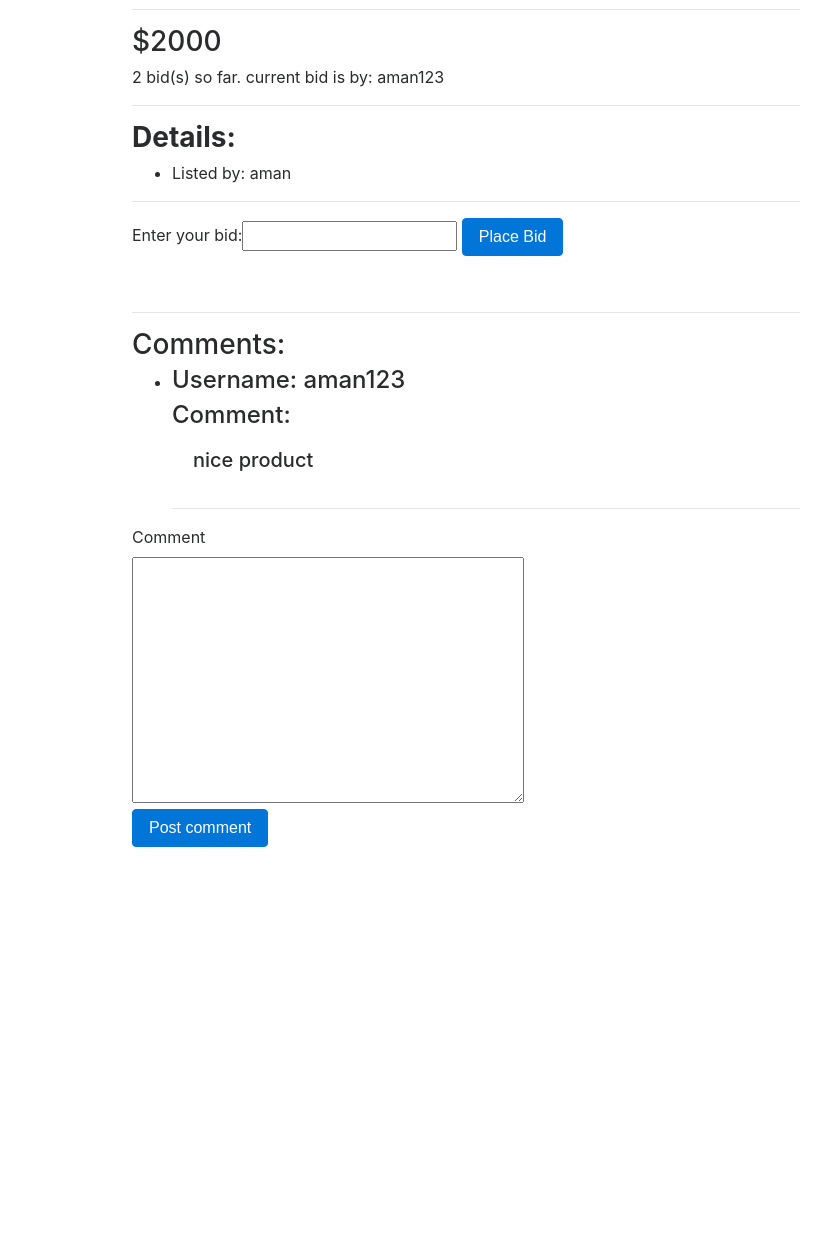
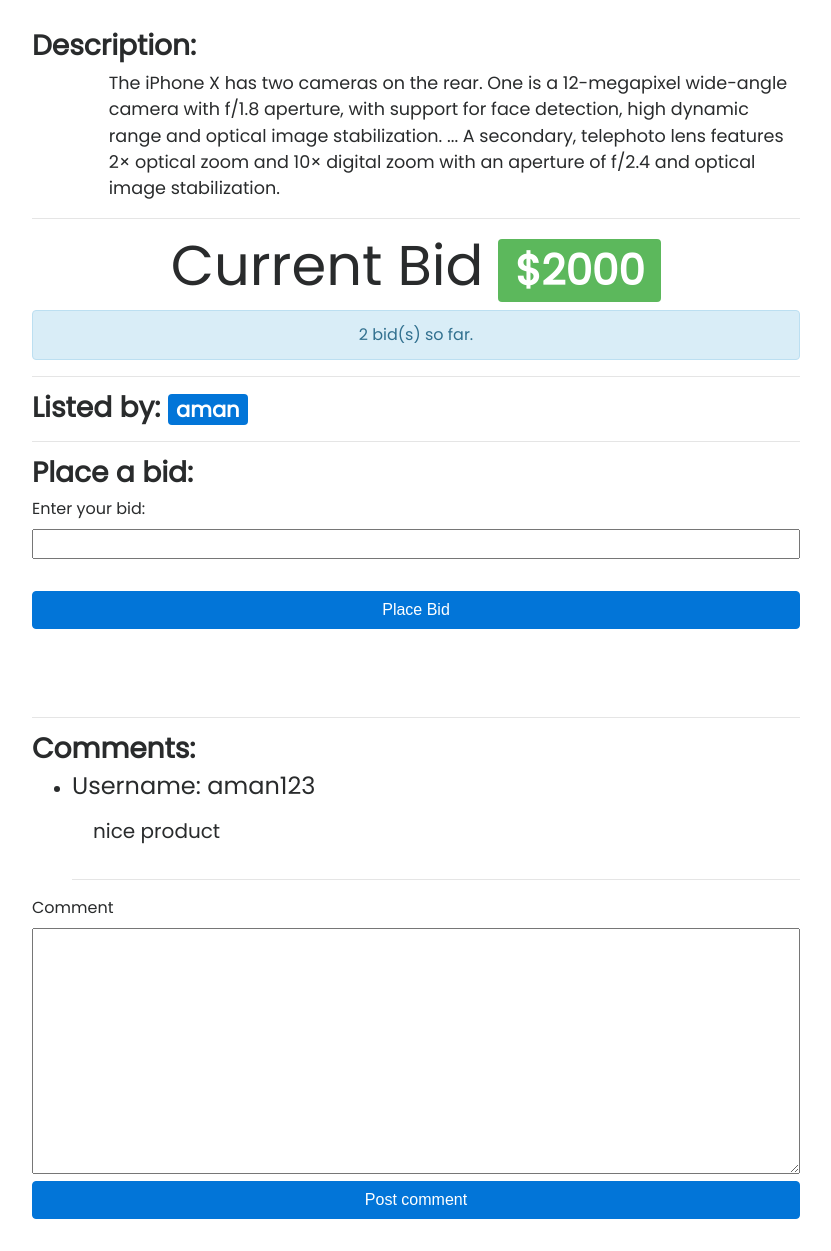
Before and after one commit to amanaligit/auctions, a Django app: page /2 in a window 1280 px wide. Shown: the part 638-1889 px from the top of the page, without its empty margins (224-1055 px from the left). Before the commit the page ends 1485 px from the top, so only its background shows below. Run offline with Django 3.2, Linux system fonts and the light colour scheme; a user stored in the database is signed in; data comes from the database, SQL or seed files in the repository; both versions use the stored data as it was after the commit; some libraries are stand-ins or nearby versions.

Commit message:
some css changes

```diff
--- a/auctions/static/auctions/styles.css
+++ b/auctions/static/auctions/styles.css
@@ -1,10 +1,41 @@
 body {
-    padding-left: 100px;
-    margin-left: 100px;
+  font-family: "poppins", sans-serif !important;
 }
 .center {
-    display: block;
-    margin-left: auto;
-    margin-right: auto;
-    width: 50%;
-  }
+  display: block;
+  margin-left: auto;
+  margin-right: auto;
+  width: 50%;
+}
+
+textarea {
+  min-width: 100%;
+  max-height: 10%;
+}
+
+p {
+  margin-left: 10%;
+  font-size: 1.1rem;
+}
+
+input {
+  width: 100%;
+  margin-bottom: 2rem;
+}
+
+.img-listing {
+  display: block;
+  margin: 2rem;
+  border-radius: 10%;
+  margin-left: auto;
+  margin-right: auto;
+  width: 70%;
+}
+
+.card {
+  margin: 3rem;
+}
+
+.card-total :hover {
+  box-shadow: 8px 8px 8px blue;
+}
--- a/auctions/templates/auctions/create_listing.html
+++ b/auctions/templates/auctions/create_listing.html
@@ -2,7 +2,8 @@
 {%load crispy_forms_tags %}
 
 {% block body %}
-    <h2>Create Listings</h2>
+    <h2 class="text-center display-4">Create Listings</h2>
+    <hr>
     <div class="form-group">
     {% crispy form form.helper %}
     </div>
--- a/auctions/templates/auctions/layout.html
+++ b/auctions/templates/auctions/layout.html
@@ -3,12 +3,18 @@
 <!DOCTYPE html>
 <html lang="en">
     <head>
+    <link rel="stylesheet" type="text/css" href="https://fonts.googleapis.com/css?family=Poppins" />
         <title>{% block title %}Auctions{% endblock %}</title>
         <link rel="stylesheet" href="https://maxcdn.bootstrapcdn.com/bootstrap/4.0.0-beta.3/css/bootstrap.min.css" integrity="sha384-Zug+QiDoJOrZ5t4lssLdxGhVrurbmBWopoEl+M6BdEfwnCJZtKxi1KgxUyJq13dy" crossorigin="anonymous">
         <link href="{% static 'auctions/styles.css' %}" rel="stylesheet">
     </head>
-    <body style=" padding-left:20%; padding-right:20%;  ">
-        <h1>Auctions</h1>
+
+    <body >
+            <h1 class="display-4 text-center " style="background-color:rgb(0, 255, 195);"> <strong>
+                    Auctions
+                </strong>
+            </h1>
+            <div style=" padding-left:20%; padding-right:20%;  ">
         <div>
             {% if user.is_authenticated %}
                 Signed in as <strong>{{ user.username }}</strong>.
@@ -16,7 +22,7 @@
                 Not signed in.
             {% endif %}
         </div>
-        <ul class="nav">
+        <ul class="nav justify-content-center">
             <li class="nav-item">
                 <a class="nav-link" href="{% url 'index' %}">Active Listings</a>
             </li>
@@ -43,5 +49,6 @@
         <hr>
         {% block body %}
         {% endblock %}
+            </div>
     </body>
 </html>
--- a/auctions/templates/auctions/listing.html
+++ b/auctions/templates/auctions/listing.html
@@ -3,43 +3,49 @@
 
 {% block body %}
 
-    <h2>Listing: {{listing.title}}
+    <h2 class="display-5 font-weight-bold"> Listing: {{listing.title}}
 
 
     {% if listing.username == user.username and listing.closed is False%}
     <a type="button" class="btn btn-outline-danger" href="{% url 'close' listing.id %}">Close Bidding</a>
 
     {%endif%}
+
+    {%if user.is_authenticated %}
         {%if watch_list is False%}
-        <a type="button" class="btn btn-outline-info" href="{% url 'add_watchlist' listing.id %}">Add to WatchList</a>
+        <a type="button" class="btn btn-outline-info float-right" href="{% url 'add_watchlist' listing.id %}">Add to WatchList</a>
 
         {%else%}
-        <a type="button" class="btn btn-outline-danger" href="{% url 'remove_watchlist' listing.id %}">Remove from WatchList</a>
+        <a type="button" class="btn btn-outline-danger float-right"
+            href="{% url 'remove_watchlist' listing.id %}">Remove from WatchList</a>
         {%endif%}
-        </h2>
+    {%endif%}
 
 
 
 
-    <img src="{{listing.image}}" class="rounded mx-auto d-block">
+    <img src="{{listing.image}}" class=" mx-auto d-block img-listing">
 
-    <h3>Description:</h3>
+    <h3 class="display-5 font-weight-bold">Description:</h3>
     <p>{{listing.desc}}</p>
     <hr>
-    <h3>${{listing.bid}} </h3>
-    <div>
+
+    <h3 class='display-4 text-center'> <strong> Current Bid</strong> <span
+            class="badge badge-success">${{listing.bid}}</span> </h3>
+    <div class = "alert alert-info text-center">
 
         {{ num_bids }} bid(s) so far. {{ message }}
 
     </div>
     <hr>
-    <h3> <b> Details:</b> </h3>
-    <ul>
+    <h3 class="display-5 font-weight-bold"> Listed by: <span class="badge badge-primary"> {{listing.username}}</span>
+       </h3>
 
-        <li>Listed by: {{listing.username}}</li>
-    </ul>
     <hr>
+
     {% if listing.closed is False %}
+        {%if user.is_authenticated %}
+        <h3 class="display-5 font-weight-bold"> Place a bid: </h3>
             <form method="POST" action="{% url 'listing' listing.id %}">
                 {% csrf_token %}
                 <div class="form-group">
@@ -47,18 +53,24 @@
                 <input class="btn btn-primary" type="submit" value="Place Bid", name = 'submit_bid'>
                 </div>
             </form>
+        {%else%}
+            <div class="alert alert-danger text-center" role="alert">
+                Please login to post bids!
+            </div>
+        {%endif%}
+
     {% else %}
         {% ifequal user.username listing.bid_user%}
-            <div class="alert alert-success">
+            <div class="alert alert-success text-center">
             <strong>Congratulations!</strong> You have won the auction!
              </div>
         {% else %}
         {% ifequal user.username listing.username%}
-            <div class="alert alert-secondary">
+            <div class="alert alert-secondary text-center">
             You have closed the bidding for this item
             </div>
         {%else%}
-            <div class="alert alert-danger">
+            <div class="alert alert-danger text-center">
             <strong>Sorry!</strong> The Bidding has been closed for this item.
             </div>
         {% endifequal%}
@@ -72,25 +84,29 @@
       </div>
     {% endif %}
     <hr>
-    <h3>Comments:</h3>
+    <h3 class="display-5 font-weight-bold">Comments:</h3>
     <ul>
     {%for comment in comments%}
 
     <li><h4>Username: {{comment.username.username}}</h4>
-    <h4> Comment: </h4>
     <div class="alert alert-secondary" role="alert">
     <h5> {{comment.comment}} </h5>
     </div>
     </li>
     <hr>
     {% empty %}
-    <div class="alert alert-dark" role="alert">
+    <div class="alert alert-dark text-center" role="alert">
     No comments here. You can post one!
     </div>
     {% endfor %}
     </ul>
+    {% if user.is_authenticated %}
         {% crispy comment_form comment_form.helper %}
-
+    {%else%}
+    <div class="alert alert-danger text-center" role="alert">
+        Please login to post comments!
+    </div>
+    {%endif%}
 
 
 
--- a/auctions/views.py
+++ b/auctions/views.py
@@ -4,14 +4,13 @@
 from django.shortcuts import render
 from django.urls import reverse
 from django import forms
-from  crispy_forms.helper import FormHelper
+from crispy_forms.helper import FormHelper
 from crispy_forms.layout import Layout, Submit
 import datetime
 from django.db.models import *
 
 from .models import User, Listing, Bid, Comment
 from .forms import *
-
 
 
 def watch_list(request):
@@ -22,17 +21,15 @@
     })
 
 
-
 def remove_watchlist(request, listing_id):
     user = User.objects.get(username=request.user.username)
-    user.wishlist.remove(Listing.objects.get(pk = listing_id))
+    user.wishlist.remove(Listing.objects.get(pk=listing_id))
     return HttpResponseRedirect("/"+str(listing_id))
-
 
 
 def add_watchlist(request, listing_id):
     user = User.objects.get(username=request.user.username)
-    user.wishlist.add(Listing.objects.get(pk = listing_id))
+    user.wishlist.add(Listing.objects.get(pk=listing_id))
     return HttpResponseRedirect("/"+str(listing_id))
 
 
@@ -42,67 +39,77 @@
     listing.bid_user = user.username
     listing.save()
 
+
 def close(request, listing_id):
-    if request.user.username == Listing.objects.get(pk = listing_id).username:
-        l= Listing.objects.get(id = listing_id)
-        l.closed=True
+    if request.user.username == Listing.objects.get(pk=listing_id).username:
+        l = Listing.objects.get(id=listing_id)
+        l.closed = True
         l.save()
-    return HttpResponseRedirect(reverse('listing', args =[listing_id]))
+    return HttpResponseRedirect(reverse('listing', args=[listing_id]))
+
 
 def listing(request, listing_id):
     listing = Listing.objects.get(id=listing_id)
     bids = Bid.objects.filter(listing=listing_id).count()
     comments = Comment.objects.filter(listing=listing_id)
-    user = User.objects.get(username=request.user.username)
-    if user.wishlist.filter(id=listing_id).count()>=1:
-        watch_list = True
-    else:
-        watch_list = False
+    watch_list = False
+    message = ""
+    if request.user.is_authenticated:
+        user = User.objects.get(username=request.user.username)
+        if user.wishlist.filter(id=listing_id).count() >= 1:
+            watch_list = True
+        else:
+            watch_list = False
     bid_user = listing.bid_user
-    if bid_user==request.user.username:
-        message = "Your bid is the current bid"
+    if request.user.is_authenticated:
+        if bid_user == request.user.username:
+            message = "Your bid is the current bid"
     else:
         message = "current bid is by: " + str(bid_user)
     if request.method == "POST":
-        if 'submit_comment' in request.POST:
-            form = comment_form(request.POST)
-            if form.is_valid():
-                comment = form.cleaned_data['comment']
-                Comment(listing = Listing.objects.get(id = listing_id), username = request.user, comment = comment).save()
-        elif 'submit_bid' in request.POST:
-            form = bid_form(request.POST)
-            if form.is_valid():
-                bid = form.cleaned_data['bid']
-                if bid > listing.bid:
-                    Bid(username=request.user, bid = bid, listing = listing).save()
-                    update_listing(id=listing_id, price=bid, user = request.user)
-                    return HttpResponseRedirect("/"+str(listing_id))
-                else:
-                    response = "Bid must be greater than the current bid"
-                    return render(request, "auctions/listing.html", {'listing': listing,
-                'num_bids': bids,'message': message, 'response': response,
-                'form' : bid_form(), 'comments': comments, 'watch_list': watch_list, 'comment_form': comment_form()})
+        if request.user.is_authenticated:
+            if 'submit_comment' in request.POST:
+                form = comment_form(request.POST)
+                if form.is_valid():
+                    comment = form.cleaned_data['comment']
+                    Comment(listing=Listing.objects.get(id=listing_id),
+                            username=request.user, comment=comment).save()
+            elif 'submit_bid' in request.POST:
+                form = bid_form(request.POST)
+                if form.is_valid():
+                    bid = form.cleaned_data['bid']
+                    if bid > listing.bid:
+                        Bid(username=request.user, bid=bid,
+                            listing=listing).save()
+                        update_listing(id=listing_id, price=bid,
+                                       user=request.user)
+                        return HttpResponseRedirect("/"+str(listing_id))
+                    else:
+                        response = "Bid must be greater than the current bid"
+                        return render(request, "auctions/listing.html", {'listing': listing,
+                                                                         'num_bids': bids, 'message': message, 'response': response,
+                                                                         'form': bid_form(), 'comments': comments, 'watch_list': watch_list, 'comment_form': comment_form()})
 
-
-    return render(request, "auctions/listing.html", {'listing': listing, 'num_bids': bids, 'message': message, 'bid_form' : bid_form(), "comments" : comments, 'watch_list': watch_list, 'comment_form': comment_form()})
-
-
+    return render(request, "auctions/listing.html", {'listing': listing, 'num_bids': bids, 'message': message, 'bid_form': bid_form(), "comments": comments, 'watch_list': watch_list, 'comment_form': comment_form()})
 
 
 def index(request):
-    return render(request, "auctions/index.html", {'Listings' : Listing.objects.filter(closed=False)})
+    return render(request, "auctions/index.html", {'Listings': Listing.objects.filter(closed=False).order_by('-time')})
+
 
 def create_listing(request):
-    if request.method == 'POST': # If the form has been submitted...
-        form = listing_form(request.POST) # A form bound to the POST data
+    if request.method == 'POST':  # If the form has been submitted...
+        form = listing_form(request.POST)  # A form bound to the POST data
         if form.is_valid():
-            l = Listing(username = request.user.username,title= form.cleaned_data['title'], bid = form.cleaned_data['price'], desc = form.cleaned_data['desc'], image= form.cleaned_data['image'], time = datetime.datetime.now(), closed = False  )
+            l = Listing(username=request.user.username, title=form.cleaned_data['title'], bid=form.cleaned_data['price'],
+                        desc=form.cleaned_data['desc'], image=form.cleaned_data['image'], time=datetime.datetime.now(), closed=False)
             l.save()
             return HttpResponseRedirect(reverse("index"))
         else:
-            return render(request, "auctions/create_listing.html", {'form' : form, 'message' : "Form not valid"})
+            return render(request, "auctions/create_listing.html", {'form': form, 'message': "Form not valid"})
     else:
-        return render(request, "auctions/create_listing.html", {'form' : listing_form()})
+        return render(request, "auctions/create_listing.html", {'form': listing_form()})
+
 
 def login_view(request):
     if request.method == "POST":
--- a/commerce/settings.py
+++ b/commerce/settings.py
@@ -25,7 +25,7 @@
 # SECURITY WARNING: don't run with debug turned on in production!
 DEBUG = True
 
-ALLOWED_HOSTS = []
+ALLOWED_HOSTS = ['localhost']
 
 
 # Application definition
@@ -121,3 +121,4 @@
 # https://docs.djangoproject.com/en/3.0/howto/static-files/
 
 STATIC_URL = '/static/'
+STATIC_ROOT = os.path.join(BASE_DIR, 'staticfiles')
```
Also changed, not shown: auctions/models.py (+6 -8 lines), auctions/templates/auctions/index.html (+34 -5 lines), auctions/templates/auctions/register.html (+5 -4 lines), auctions/templates/auctions/watch_list.html (+20 -7 lines), auctions/migrations/0015_auto_20210410_1545.py (added), db.sqlite3, requirements.txt (added), 1 other file. Lines whose indentation alone changed are shown as unchanged.
